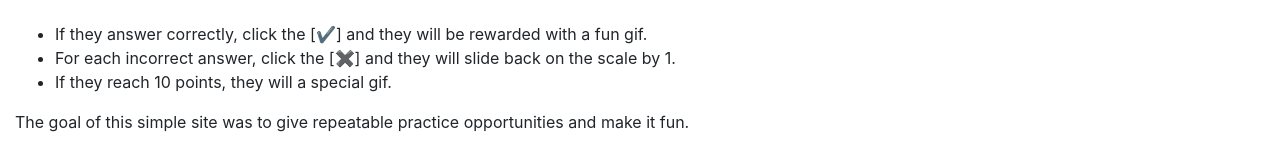
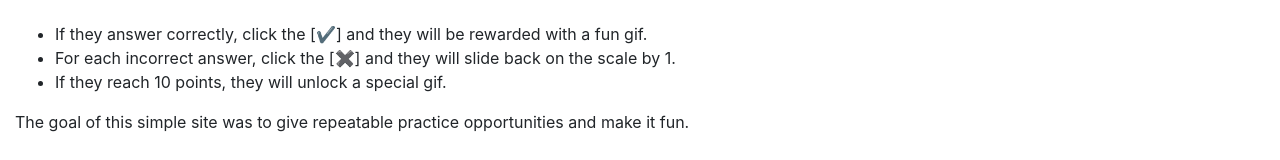
Before and after one commit to Jonathan-84/FlashCards, a React (Create React App) app: page /#/home in a window 1280 px wide. Shown: the part 552-712 px from the top of the page. Built offline with nearby package versions, Linux system fonts and the light colour scheme.

Commit message:
small text adjustment

```diff
--- a/src/Pages/home.js
+++ b/src/Pages/home.js
@@ -37,7 +37,7 @@ let hour = currentDate.getHours();
          <ul>
            <li>If they answer correctly, click the [✔️] and they will be rewarded with a fun gif. </li>
            <li>For each incorrect answer, click the [✖️] and they will slide back on the scale by 1.</li>
-           <li>If they reach 10 points, they will a special gif.  </li>
+           <li>If they reach 10 points, they will unlock a special gif.  </li>
          </ul>
          </span>
 
```
